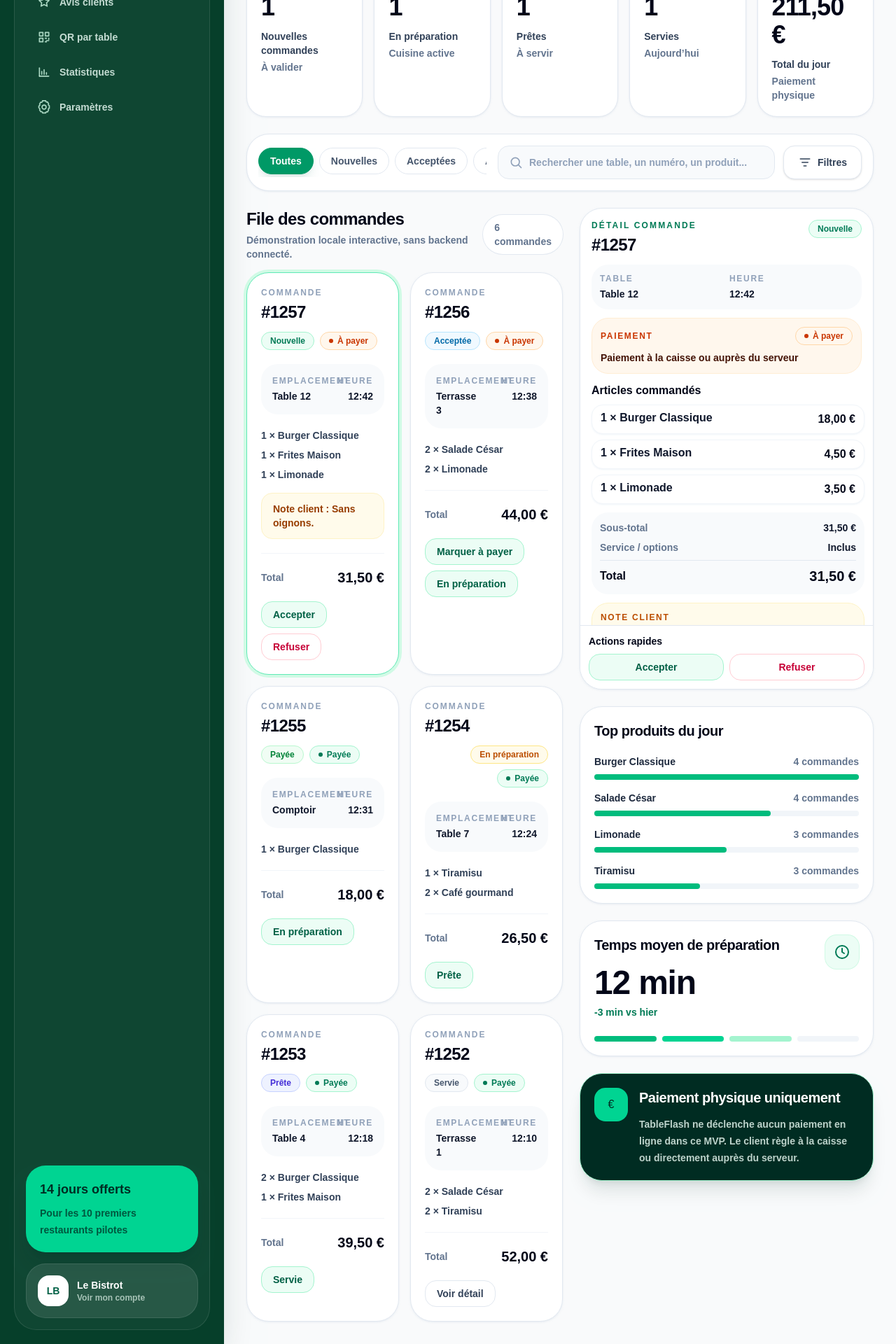
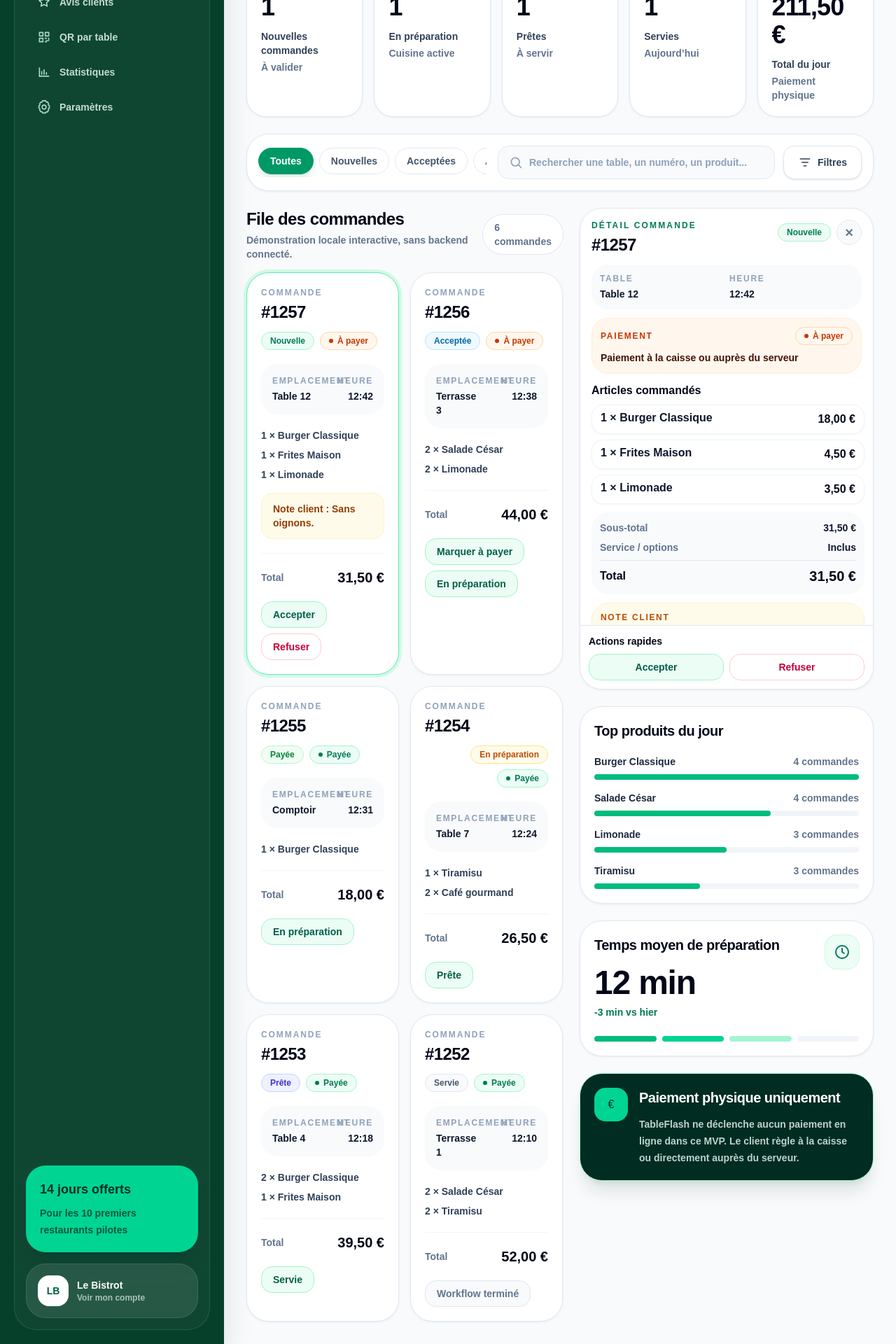
Before and after one commit to Loco66666/TableFlash-QR, a Next.js app: page /dashboard/orders in a window 1280 px wide. Shown: the part 432-2352 px from the top of the page at 70% size. Built offline with nearby package versions, Linux system fonts and the light colour scheme.

Commit message:
Refine orders detail panel UX

```diff
--- a/src/components/dashboard/orders/InteractiveOrdersDashboard.tsx
+++ b/src/components/dashboard/orders/InteractiveOrdersDashboard.tsx
@@ -1,6 +1,6 @@
 "use client";
 
-import { useEffect, useMemo, useState } from "react";
+import { useEffect, useMemo, useRef, useState } from "react";
 
 import { DashboardHeader } from "@/components/dashboard";
 import { formatEuro, parseEuroInput } from "@/lib/formatters";
@@ -29,6 +29,9 @@ type ToastState = {
   message: string;
 };
 
+const completedStatuses: OrderStatus[] = ["Servie", "Refusée", "Annulée"];
+const activeStatusPriority: OrderStatus[] = ["Nouvelle", "Acceptée", "À payer", "Payée", "En préparation", "Prête"];
+
 const actionMessages: Partial<Record<OrderAction, string>> = {
   Accepter: "Commande acceptée dans la maquette.",
   Refuser: "Commande refusée dans la maquette.",
@@ -47,24 +50,15 @@ export function InteractiveOrdersDashboard() {
   const [servicePaused, setServicePaused] = useState(false);
   const [successMessage, setSuccessMessage] = useState<ToastState | null>(null);
   const [isFilterOpen, setIsFilterOpen] = useState(false);
+  const autoCloseTimeoutRef = useRef<number | null>(null);
 
-  const visibleOrders = useMemo(() => {
-    const normalizedQuery = searchQuery.trim().toLowerCase();
-    const filterStatus = filterStatusMap[activeFilter];
+  const visibleOrders = useMemo(() => filterOrders(orders, activeFilter, searchQuery), [activeFilter, orders, searchQuery]);
 
-    return orders.filter((order) => {
-      const matchesStatus = !filterStatus || order.status === filterStatus;
-      const searchableContent = [
-        order.orderNumber,
-        order.table,
-        order.note ?? "",
-        ...order.items.map((item) => item.name),
-      ].join(" ").toLowerCase();
-      const matchesSearch = !normalizedQuery || searchableContent.includes(normalizedQuery);
-
-      return matchesStatus && matchesSearch;
-    });
-  }, [activeFilter, orders, searchQuery]);
+  useEffect(() => () => {
+    if (autoCloseTimeoutRef.current) {
+      window.clearTimeout(autoCloseTimeoutRef.current);
+    }
+  }, []);
 
   useEffect(() => {
     if (!successMessage) {
@@ -76,7 +70,7 @@ export function InteractiveOrdersDashboard() {
     return () => window.clearTimeout(timeoutId);
   }, [successMessage]);
 
-  const selectedOrder = visibleOrders.find((order) => order.orderNumber === selectedOrderId) ?? visibleOrders[0] ?? null;
+  const selectedOrder = selectedOrderId ? visibleOrders.find((order) => order.orderNumber === selectedOrderId) ?? null : null;
   const effectiveSelectedOrderId = selectedOrder?.orderNumber ?? null;
   const selectedActions = selectedOrder ? getOrderActions(selectedOrder.status) : [];
   const summaryCards = useMemo(() => buildSummaryCards(orders), [orders]);
@@ -86,8 +80,17 @@ export function InteractiveOrdersDashboard() {
     setSuccessMessage({ id: Date.now(), message });
   }
 
+  function handleCloseSelectedOrder() {
+    if (autoCloseTimeoutRef.current) {
+      window.clearTimeout(autoCloseTimeoutRef.current);
+      autoCloseTimeoutRef.current = null;
+    }
+
+    setSelectedOrderId(null);
+  }
+
   function updateOrderStatus(orderNumber: string, nextStatus: OrderStatus, nextPaymentStatus?: PaymentStatus) {
-    setOrders((currentOrders) => currentOrders.map((order) => {
+    const nextOrders = orders.map((order) => {
       if (order.orderNumber !== orderNumber) {
         return order;
       }
@@ -97,7 +100,11 @@ export function InteractiveOrdersDashboard() {
         status: nextStatus,
         paymentStatus: nextPaymentStatus ?? order.paymentStatus,
       };
-    }));
+    });
+
+    setOrders(nextOrders);
+
+    return nextOrders;
   }
 
   function handleAction(orderNumber: string, action: OrderAction) {
@@ -120,9 +127,24 @@ export function InteractiveOrdersDashboard() {
       return;
     }
 
-    updateOrderStatus(orderNumber, nextState.status, nextState.paymentStatus);
+    if (autoCloseTimeoutRef.current) {
+      window.clearTimeout(autoCloseTimeoutRef.current);
+      autoCloseTimeoutRef.current = null;
+    }
+
+    const nextOrders = updateOrderStatus(orderNumber, nextState.status, nextState.paymentStatus);
     setSelectedOrderId(orderNumber);
     showToast(actionMessages[action] ?? "Commande mise à jour dans la maquette.");
+
+    if (isCompletedStatus(nextState.status)) {
+      autoCloseTimeoutRef.current = window.setTimeout(() => {
+        const nextVisibleOrders = filterOrders(nextOrders, activeFilter, searchQuery);
+        const nextActiveOrder = findNextActiveOrder(nextVisibleOrders, orderNumber);
+
+        setSelectedOrderId(nextActiveOrder?.orderNumber ?? null);
+        autoCloseTimeoutRef.current = null;
+      }, 600);
+    }
   }
 
   function handleTogglePause() {
@@ -188,7 +210,7 @@ export function InteractiveOrdersDashboard() {
           searchQuery={searchQuery}
         />
 
-        <section className="grid gap-6 xl:grid-cols-[minmax(0,1fr)_420px]">
+        <section className="grid gap-6 lg:grid-cols-[minmax(0,1fr)_420px]">
           <div className="space-y-4">
             <div className="flex items-center justify-between gap-4">
               <div>
@@ -219,7 +241,7 @@ export function InteractiveOrdersDashboard() {
           </div>
 
           <div className="space-y-6">
-            <SelectedOrderPanel actions={selectedActions} onAction={handleAction} order={selectedOrder} />
+            <SelectedOrderPanel actions={selectedActions} onAction={handleAction} onClose={handleCloseSelectedOrder} order={selectedOrder} />
             <TopProductsWidget products={topProducts} />
             <PreparationTimeWidget />
             <PaymentReminderCard />
@@ -244,6 +266,39 @@ export function InteractiveOrdersDashboard() {
       ) : null}
     </>
   );
+}
+
+function filterOrders(orders: Order[], activeFilter: OrderFilter, searchQuery: string) {
+  const normalizedQuery = searchQuery.trim().toLowerCase();
+  const filterStatus = filterStatusMap[activeFilter];
+
+  return orders.filter((order) => {
+    const matchesStatus = !filterStatus || order.status === filterStatus;
+    const searchableContent = [
+      order.orderNumber,
+      order.table,
+      order.note ?? "",
+      ...order.items.map((item) => item.name),
+    ].join(" ").toLowerCase();
+    const matchesSearch = !normalizedQuery || searchableContent.includes(normalizedQuery);
+
+    return matchesStatus && matchesSearch;
+  });
+}
+
+function isCompletedStatus(status: OrderStatus) {
+  return completedStatuses.includes(status);
+}
+
+function findNextActiveOrder(orders: Order[], completedOrderNumber: string) {
+  const activeOrders = orders.filter((order) => order.orderNumber !== completedOrderNumber && !isCompletedStatus(order.status));
+
+  return [...activeOrders].sort((firstOrder, secondOrder) => {
+    const firstPriority = activeStatusPriority.indexOf(firstOrder.status);
+    const secondPriority = activeStatusPriority.indexOf(secondOrder.status);
+
+    return firstPriority - secondPriority;
+  })[0] ?? null;
 }
 
 function getNextState(action: OrderAction): { paymentStatus?: PaymentStatus; status: OrderStatus } | null {
--- a/src/components/dashboard/orders/SelectedOrderPanel.tsx
+++ b/src/components/dashboard/orders/SelectedOrderPanel.tsx
@@ -12,16 +12,20 @@ type SelectedOrderPanelProps = {
   actions: OrderAction[];
   order: Order | null;
   onAction: (orderNumber: string, action: OrderAction) => void;
+  onClose: () => void;
 };
 
-export function SelectedOrderPanel({ actions, order, onAction }: SelectedOrderPanelProps) {
+export function SelectedOrderPanel({ actions, order, onAction, onClose }: SelectedOrderPanelProps) {
   if (!order) {
     return (
-      <aside className="rounded-[2rem] border border-dashed border-slate-200 bg-white p-4 text-center shadow-sm shadow-slate-200/70 xl:sticky xl:top-8 xl:max-h-[calc(100vh-7rem)]">
+      <aside className="rounded-[2rem] border border-dashed border-slate-200 bg-white p-5 text-center shadow-sm shadow-slate-200/70 lg:sticky lg:top-6 lg:max-h-[calc(100vh-7rem)]">
         <p className="text-sm font-black uppercase tracking-[0.18em] text-emerald-700">Détail commande</p>
         <h2 className="mt-3 text-2xl font-black tracking-tight text-slate-950">Aucune commande sélectionnée</h2>
         <p className="mt-3 text-sm font-semibold leading-6 text-slate-500">
-          Sélectionnez une commande visible dans la file pour afficher ses articles, son paiement et ses actions rapides.
+          Sélectionnez une commande dans la file pour afficher son détail et ses actions.
+        </p>
+        <p className="mt-3 rounded-3xl bg-slate-50 px-4 py-3 text-sm font-bold leading-6 text-slate-500">
+          Les commandes terminées disparaissent automatiquement du détail pour libérer l’espace de travail.
         </p>
       </aside>
     );
@@ -32,14 +36,24 @@ export function SelectedOrderPanel({ actions, order, onAction }: SelectedOrderPa
     : "mt-2 grid grid-cols-1 gap-2 sm:grid-cols-2 xl:grid-cols-1 2xl:grid-cols-2";
 
   return (
-    <aside className="flex flex-col rounded-[2rem] border border-slate-200 bg-white shadow-sm shadow-slate-200/70 xl:sticky xl:top-8 xl:max-h-[calc(100vh-7rem)] xl:overflow-hidden">
+    <aside className="flex flex-col rounded-[2rem] border border-slate-200 bg-white shadow-sm shadow-slate-200/70 lg:sticky lg:top-6 lg:max-h-[calc(100vh-7rem)] lg:overflow-hidden">
       <div className="shrink-0 px-4 pt-4">
         <div className="flex items-start justify-between gap-3">
           <div>
             <p className="text-xs font-black uppercase tracking-[0.18em] text-emerald-700">Détail commande</p>
             <h2 className="mt-1 text-2xl font-black tracking-tight text-slate-950">{order.orderNumber}</h2>
           </div>
-          <OrderStatusBadge status={order.status} />
+          <div className="flex shrink-0 items-center gap-2">
+            <OrderStatusBadge status={order.status} />
+            <button
+              aria-label="Fermer le détail de la commande"
+              className="flex h-9 w-9 items-center justify-center rounded-full border border-slate-200 bg-slate-50 text-xl font-black leading-none text-slate-500 transition hover:border-slate-300 hover:bg-white hover:text-slate-900 focus:outline-none focus:ring-4 focus:ring-slate-100"
+              onClick={onClose}
+              type="button"
+            >
+              ×
+            </button>
+          </div>
         </div>
 
         <div className="mt-3 grid grid-cols-2 gap-2 rounded-3xl bg-slate-50 p-3 text-sm">
@@ -56,7 +70,7 @@ export function SelectedOrderPanel({ actions, order, onAction }: SelectedOrderPa
         </div>
       </div>
 
-      <div className="min-h-0 flex-1 overflow-y-auto px-4 py-3 xl:pr-3">
+      <div className="min-h-0 flex-1 overflow-y-auto px-4 py-3 lg:pr-3">
         <div>
           <h3 className="text-base font-black text-slate-950">Articles commandés</h3>
           <div className="mt-2 space-y-2">
@@ -86,7 +100,7 @@ export function SelectedOrderPanel({ actions, order, onAction }: SelectedOrderPa
         </div>
       </div>
 
-      <div className="shrink-0 border-t border-slate-200 bg-white/95 p-3 backdrop-blur">
+      <div className="shrink-0 border-t border-slate-200 bg-white/95 p-3 backdrop-blur lg:sticky lg:bottom-0">
         <h3 className="text-sm font-black text-slate-950">Actions rapides</h3>
         {actions.length > 0 ? (
           <div className={actionGridClasses}>
@@ -103,7 +117,7 @@ export function SelectedOrderPanel({ actions, order, onAction }: SelectedOrderPa
           </div>
         ) : (
           <p className="mt-2 rounded-2xl border border-slate-200 bg-slate-50 px-3 py-2 text-sm font-bold text-slate-500">
-            Aucun bouton de workflow actif pour cette commande.
+            Aucune action disponible pour cette commande.
           </p>
         )}
       </div>
--- a/src/components/dashboard/orders/ordersData.ts
+++ b/src/components/dashboard/orders/ordersData.ts
@@ -167,7 +167,6 @@ export function getOrderActions(status: OrderStatus): OrderAction[] {
     case "Prête":
       return ["Servie"];
     case "Servie":
-      return ["Voir détail"];
     case "Refusée":
     case "Annulée":
       return [];
```
